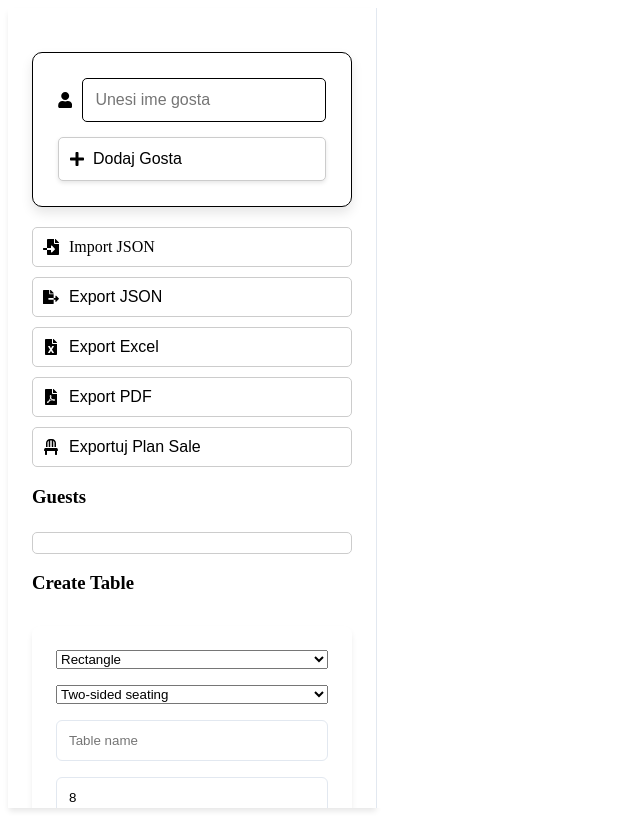
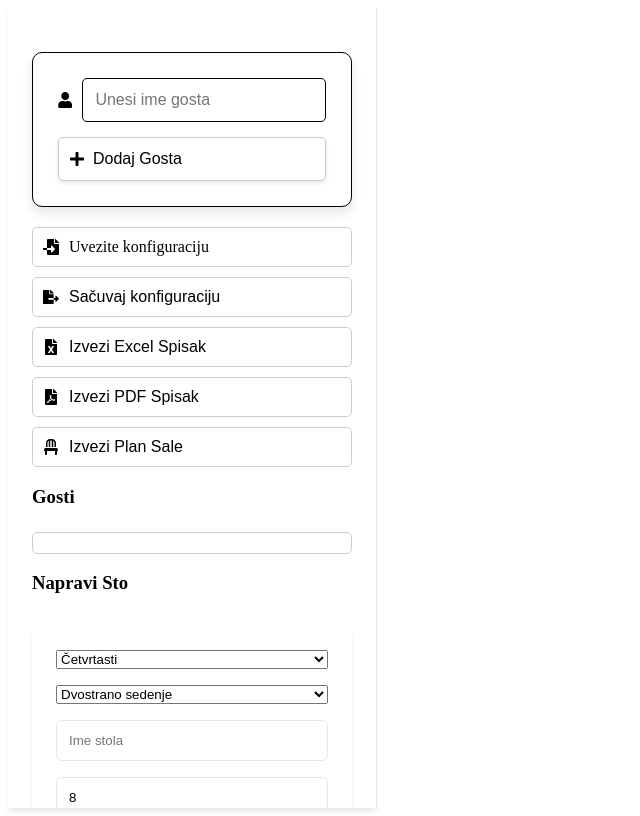
Before and after one commit to Adrian-Swifter/spisak-gostiju, a React (Vite) app: page / in a window 1280 px wide. Shown: the whole page, without its empty margins (0-640 px from the left). Built offline with nearby package versions, Linux system fonts and the light colour scheme.

Commit message:
translated

```diff
--- a/src/App.tsx
+++ b/src/App.tsx
@@ -82,7 +82,7 @@ const App = () => {
   };
 
   const addTable = (type: "rectangle" | "circle") => {
-    if (!newTableName) return alert("Please enter table name");
+    if (!newTableName) return alert("Unesite naziv stola!");
 
     const initialWidth = calculateInitialSize(type, newChairCount);
     const initialHeight = type === "circle" ? initialWidth : 100;
@@ -141,7 +141,7 @@ const App = () => {
     const url = URL.createObjectURL(blob);
     const a = document.createElement("a");
     a.href = url;
-    a.download = "wedding-plan.json";
+    a.download = "spisak-gostiju.json";
     a.click();
   };
 
@@ -163,17 +163,17 @@ const App = () => {
   const exportExcel = () => {
     const ws = utils.json_to_sheet(guests);
     const wb = utils.book_new();
-    utils.book_append_sheet(wb, ws, "Guests");
-    writeFile(wb, "guests.xlsx");
+    utils.book_append_sheet(wb, ws, "Gosti");
+    writeFile(wb, "spisak-gostiju.xlsx");
   };
 
   const exportPDF = () => {
     const doc = new jsPDF();
-    doc.text("Guest List", 10, 10);
+    doc.text("Spisak Gostiju", 10, 10);
     guests.forEach((guest, index) => {
       doc.text(`${index + 1}. ${guest.name}`, 10, 20 + index * 10);
     });
-    doc.save("guests.pdf");
+    doc.save("spisak-gostiju.pdf");
   };
   const buttonStyle = {
     padding: "10px",
@@ -215,7 +215,7 @@ const App = () => {
               }}
             >
               <FaFileImport style={iconStyle} />
-              Import JSON
+              Uvezite konfiguraciju
               <input
                 type="file"
                 onChange={importData}
@@ -235,7 +235,7 @@ const App = () => {
               }}
             >
               <FaFileExport style={iconStyle} />
-              Export JSON
+              Sačuvaj konfiguraciju
             </button>
             <button
               onClick={exportExcel}
@@ -247,7 +247,7 @@ const App = () => {
               }}
             >
               <FaFileExcel style={iconStyle} />
-              Export Excel
+              Izvezi Excel Spisak
             </button>
             <button
               onClick={exportPDF}
@@ -259,7 +259,7 @@ const App = () => {
               }}
             >
               <FaFilePdf style={iconStyle} />
-              Export PDF
+              Izvezi PDF Spisak
             </button>
             <button
               onClick={exportCanvasToPDF}
@@ -271,7 +271,7 @@ const App = () => {
               }}
             >
               <FaChair style={iconStyle} />
-              Exportuj Plan Sale
+              Izvezi Plan Sale
             </button>
           </div>
           <GuestList
@@ -279,7 +279,7 @@ const App = () => {
             onDelete={deleteGuest}
             onEdit={editGuest}
           />
-          <h3>Create Table</h3>
+          <h3>Napravi Sto</h3>
           <div className="table-creator">
             <select
               value={tableType}
@@ -287,8 +287,8 @@ const App = () => {
                 setTableType(e.target.value as "rectangle" | "circle")
               }
             >
-              <option value="rectangle">Rectangle</option>
-              <option value="circle">Circle</option>
+              <option value="rectangle">Četvrtasti</option>
+              <option value="circle">Kružni</option>
             </select>
 
             {tableType === "rectangle" && (
@@ -298,13 +298,13 @@ const App = () => {
                   setSeatingType(e.target.value as "one-sided" | "two-sided")
                 }
               >
-                <option value="one-sided">One-sided seating</option>
-                <option value="two-sided">Two-sided seating</option>
+                <option value="one-sided">Jednostrano sedenje</option>
+                <option value="two-sided">Dvostrano sedenje</option>
               </select>
             )}
             <input
               type="text"
-              placeholder="Table name"
+              placeholder="Ime stola"
               value={newTableName}
               onChange={(e) => setNewTableName(e.target.value)}
             />
@@ -324,10 +324,10 @@ const App = () => {
               }}
             >
               <FaChair style={iconStyle} />
-              Add Table
+              Dodaj Sto
             </button>
           </div>
-          <h3 style={{ marginBottom: "10px" }}>Table List</h3>
+          <h3 style={{ marginBottom: "10px" }}>Lista Stolova</h3>
           <div className="table-list" style={{ marginTop: "20px" }}>
             {tables.map((table) => (
               <div
@@ -351,7 +351,6 @@ const App = () => {
                   onClick={() => deleteTable(table.id)}
                   style={{
                     padding: "5px 10px",
-                    border: "none",
                     borderRadius: "3px",
                     backgroundColor: "#fff",
                     color: "#000",
@@ -359,7 +358,6 @@ const App = () => {
                     display: "flex",
                     alignItems: "center",
                     gap: "5px",
-
                     border: "1px solid #ccc",
                   }}
                 >
@@ -385,197 +383,6 @@ const App = () => {
       </div>
     </DndProvider>
   );
-  // return (
-  //   <DndProvider backend={HTML5Backend}>
-  //     <div className="app">
-  //       <div className="sidebar">
-  //         <GuestForm onAdd={addGuest} />
-  //         <div
-  //           className="button-group"
-  //           style={{
-  //             display: "flex",
-  //             flexDirection: "column",
-  //             gap: "10px",
-  //             marginTop: "20px",
-  //           }}
-  //         >
-  //           <input
-  //             type="file"
-  //             onChange={importData}
-  //             accept=".json"
-  //             style={{
-  //               padding: "10px",
-  //               border: "1px solid #ccc",
-  //               borderRadius: "5px",
-  //               cursor: "pointer",
-  //               fontSize: "16px",
-  //             }}
-  //           />
-  //           <button
-  //             onClick={exportData}
-  //             style={{
-  //               padding: "10px",
-  //               border: "none",
-  //               borderRadius: "5px",
-  //               backgroundColor: "#17a2b8",
-  //               color: "#fff",
-  //               cursor: "pointer",
-  //               fontSize: "16px",
-  //             }}
-  //           >
-  //             Export JSON
-  //           </button>
-  //           <button
-  //             onClick={exportExcel}
-  //             style={{
-  //               padding: "10px",
-  //               border: "none",
-  //               borderRadius: "5px",
-  //               backgroundColor: "#ffc107",
-  //               color: "#fff",
-  //               cursor: "pointer",
-  //               fontSize: "16px",
-  //             }}
-  //           >
-  //             Export Excel
-  //           </button>
-  //           <button
-  //             onClick={exportPDF}
-  //             style={{
-  //               padding: "10px",
-  //               border: "none",
-  //               borderRadius: "5px",
-  //               backgroundColor: "#dc3545",
-  //               color: "#fff",
-  //               cursor: "pointer",
-  //               fontSize: "16px",
-  //             }}
-  //           >
-  //             Export PDF
-  //           </button>
-  //           <button
-  //             onClick={exportCanvasToPDF}
-  //             style={{
-  //               padding: "10px",
-  //               border: "none",
-  //               borderRadius: "5px",
-  //               backgroundColor: "#6c757d",
-  //               color: "#fff",
-  //               cursor: "pointer",
-  //               fontSize: "16px",
-  //             }}
-  //           >
-  //             Exportuj Plan Sale
-  //           </button>
-  //         </div>
-  //         <GuestList
-  //           guests={guests}
-  //           onDelete={deleteGuest}
-  //           onEdit={editGuest}
-  //         />
-  //         <div className="table-creator">
-  //           <h3>Create Table</h3>
-  //           <select
-  //             value={tableType}
-  //             onChange={(e) =>
-  //               setTableType(e.target.value as "rectangle" | "circle")
-  //             }
-  //           >
-  //             <option value="rectangle">Rectangle</option>
-  //             <option value="circle">Circle</option>
-  //           </select>
-
-  //           {tableType === "rectangle" && (
-  //             <select
-  //               value={seatingType}
-  //               onChange={(e) =>
-  //                 setSeatingType(e.target.value as "one-sided" | "two-sided")
-  //               }
-  //             >
-  //               <option value="one-sided">One-sided seating</option>
-  //               <option value="two-sided">Two-sided seating</option>
-  //             </select>
-  //           )}
-  //           <input
-  //             type="text"
-  //             placeholder="Table name"
-  //             value={newTableName}
-  //             onChange={(e) => setNewTableName(e.target.value)}
-  //           />
-  //           <input
-  //             type="number"
-  //             min="1"
-  //             value={newChairCount}
-  //             onChange={(e) => setNewChairCount(Number(e.target.value))}
-  //           />
-  //           <button
-  //             onClick={() => addTable(tableType)}
-  //             style={{
-  //               padding: "10px",
-  //               border: "none",
-  //               borderRadius: "5px",
-  //               backgroundColor: "#007bff",
-  //               color: "#fff",
-  //               cursor: "pointer",
-  //             }}
-  //           >
-  //             Add Table
-  //           </button>
-  //         </div>
-  //         <div className="table-list" style={{ marginTop: "20px" }}>
-  //           <h3 style={{ textAlign: "center", marginBottom: "10px" }}>
-  //             Table List
-  //           </h3>
-  //           {tables.map((table) => (
-  //             <div
-  //               key={table.id}
-  //               className="table-item"
-  //               style={{
-  //                 display: "flex",
-  //                 justifyContent: "space-between",
-  //                 alignItems: "center",
-  //                 padding: "10px",
-  //                 border: "1px solid #ccc",
-  //                 borderRadius: "5px",
-  //                 marginBottom: "10px",
-  //                 backgroundColor: "#f9f9f9",
-  //               }}
-  //             >
-  //               <span style={{ fontSize: "16px", fontWeight: "500" }}>
-  //                 {table.name}
-  //               </span>
-  //               <button
-  //                 onClick={() => deleteTable(table.id)}
-  //                 style={{
-  //                   padding: "5px 10px",
-  //                   border: "none",
-  //                   borderRadius: "3px",
-  //                   backgroundColor: "#ff4d4d",
-  //                   color: "#fff",
-  //                   cursor: "pointer",
-  //                 }}
-  //               >
-  //                 Delete
-  //               </button>
-  //             </div>
-  //           ))}
-  //         </div>
-  //       </div>
-  //       <div className="canvas">
-  //         {tables.map((table) => (
-  //           <TableComponent
-  //             key={table.id}
-  //             table={table}
-  //             guests={guests}
-  //             onChairDrop={handleChairDrop}
-  //             setTables={setTables}
-  //             calculateChairPositions={calculateChairPositions}
-  //           />
-  //         ))}
-  //       </div>
-  //     </div>
-  //   </DndProvider>
-  // );
 };
 
 export default App;
--- a/src/components/TableComponent.tsx
+++ b/src/components/TableComponent.tsx
@@ -57,7 +57,7 @@ const TableComponent = ({
       const hasOccupied = chairsToRemove.some((chair) => chair.occupiedBy);
 
       if (hasOccupied) {
-        alert("Cannot remove chairs with guests!");
+        alert("Ne možete ukloniti stolicu sa gostom!");
         return;
       }
     }
@@ -104,7 +104,6 @@ const TableComponent = ({
       }}
     >
       <div className={`table ${table.type} table-drag-handle`}>
-        {/* <div className="table-drag-handle" /> */}
         <div className="table-header">
           <input
             type="text"
--- a/src/components/guests/GuestList.tsx
+++ b/src/components/guests/GuestList.tsx
@@ -29,7 +29,7 @@ const GuestList = ({
 
   return (
     <div>
-      <h3>Guests</h3>
+      <h3>Gosti</h3>
       <div
         className="guest-list"
         style={{
@@ -85,7 +85,7 @@ const GuestList = ({
                     cursor: "pointer",
                   }}
                 >
-                  Save
+                  Sačuvaj
                 </button>
               ) : (
                 <button
@@ -99,7 +99,7 @@ const GuestList = ({
                     cursor: "pointer",
                   }}
                 >
-                  Edit
+                  Izmeni
                 </button>
               )}
               <button
@@ -113,7 +113,7 @@ const GuestList = ({
                   cursor: "pointer",
                 }}
               >
-                Delete
+                Izbriši
               </button>
             </div>
           </div>
```
